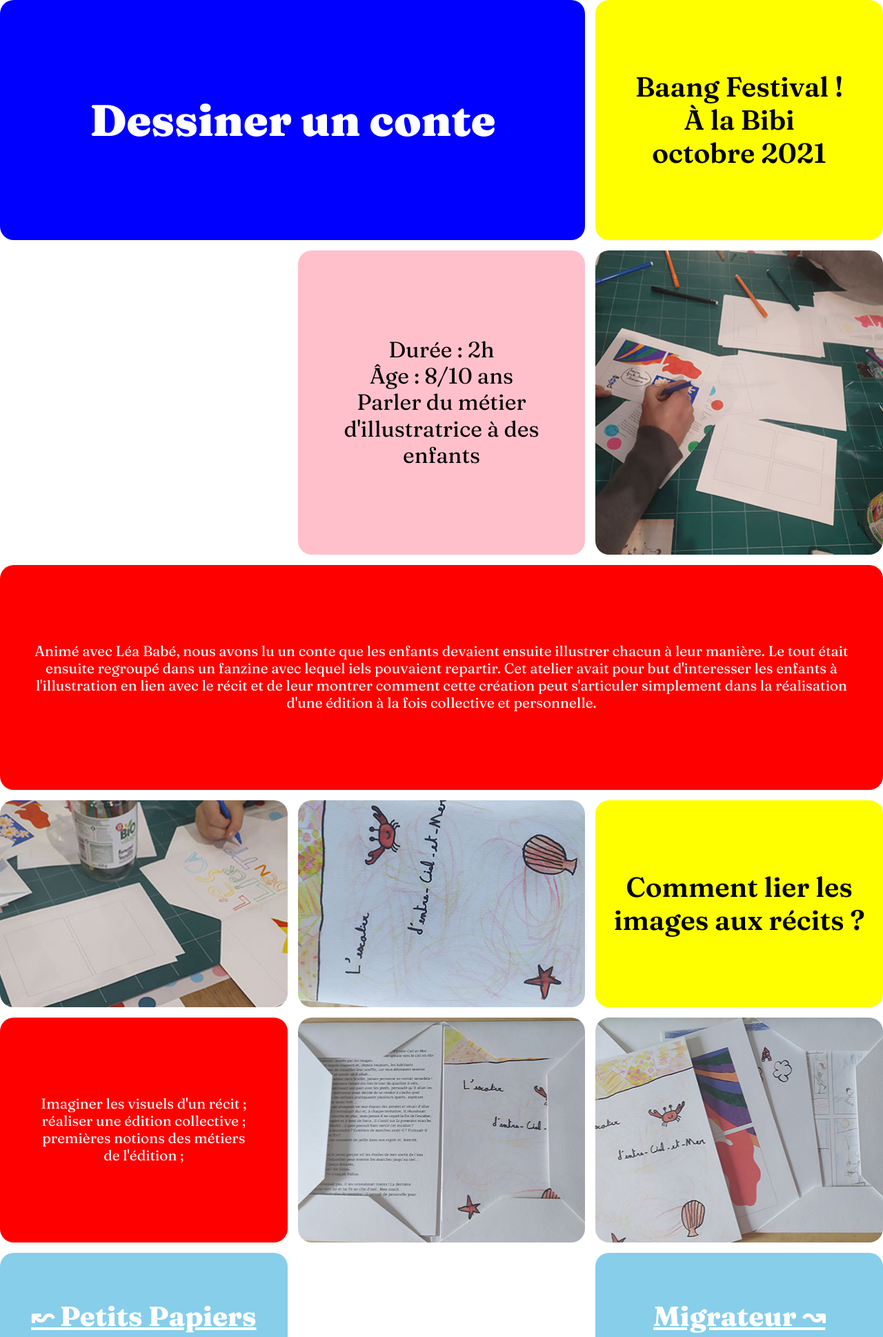
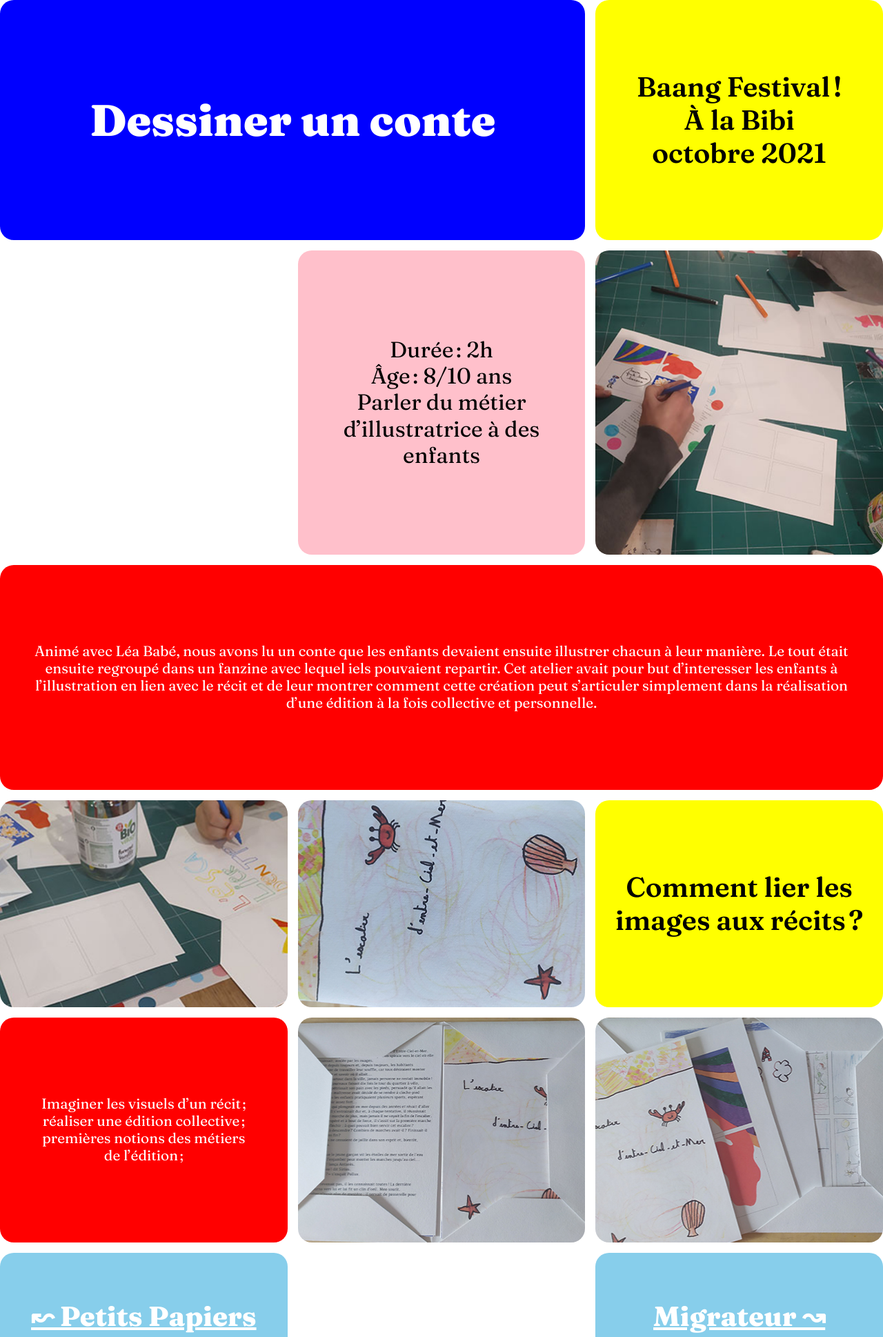
Before and after one commit to ateliersenfantsetfamillesplumehecquard/ateliersenfantsetfamillesplumehecquard.github.io, a plain HTML site: page conte2.html in a window 1280 px wide. Shown: the top 1938 px of the page at 69% size. Drawn offline with Linux system fonts and the light colour scheme.

Commit message:
Update conte2.html

```diff
--- a/conte2.html
+++ b/conte2.html
@@ -28,21 +28,21 @@
     </div>
 
     <div class="contethree">
-      <p id="lieu">Baang Festival&nbsp;! <br>À la Bibi <br> octobre 2021</p>
+      <p id="lieu">Baang Festival&#8239;! <br>À la Bibi <br> octobre 2021</p>
     </div>
 
     <div class="contefour">
     </div>
 
     <div class="contefive">
-    <p id="info">Durée : 2h <br> Âge : 8/10 ans <br> Parler du métier d'illustratrice à des enfants</p>
+    <p id="info">Durée&#8239;: 2h <br> Âge&#8239;: 8/10 ans <br> Parler du métier d’illustratrice à des enfants</p>
     </div>
 
     <div class="contesix">
     </div>
 
     <div class="conteseven">
-    <p id="texte"> Animé avec Léa Babé, nous avons lu un conte que les enfants devaient ensuite illustrer chacun à leur manière. Le tout était ensuite regroupé dans un fanzine avec lequel iels pouvaient repartir. Cet atelier avait pour but d'interesser les enfants à l'illustration en lien avec le récit et de leur montrer comment cette création peut s'articuler simplement dans la réalisation d'une édition à la fois collective et personnelle.</p>
+    <p id="texte"> Animé avec Léa Babé, nous avons lu un conte que les enfants devaient ensuite illustrer chacun à leur manière. Le tout était ensuite regroupé dans un fanzine avec lequel iels pouvaient repartir. Cet atelier avait pour but d’interesser les enfants à l’illustration en lien avec le récit et de leur montrer comment cette création peut s’articuler simplement dans la réalisation d’une édition à la fois collective et personnelle.</p>
     </div>
 
     <div class="conteeight">
@@ -60,13 +60,13 @@
     </div>
 
     <div class="contetwelve">
- <p id="lieu">Comment lier les images aux récits&nbsp;?</p>
+ <p id="lieu">Comment lier les images aux récits&#8239;?</p>
     </div>
 
     <div class="contethirteen">
-    <p id="texte">Imaginer les visuels d'un récit&nbsp;;<br>
-    réaliser une édition collective&nbsp;;<br>
-    premières notions des métiers de l'édition&nbsp;;</p>
+    <p id="texte">Imaginer les visuels d’un récit&#8239;;<br>
+    réaliser une édition collective&#8239;;<br>
+    premières notions des métiers de l’édition&#8239;;</p>
     </div>
 
     <div class="contefourteen">
```
